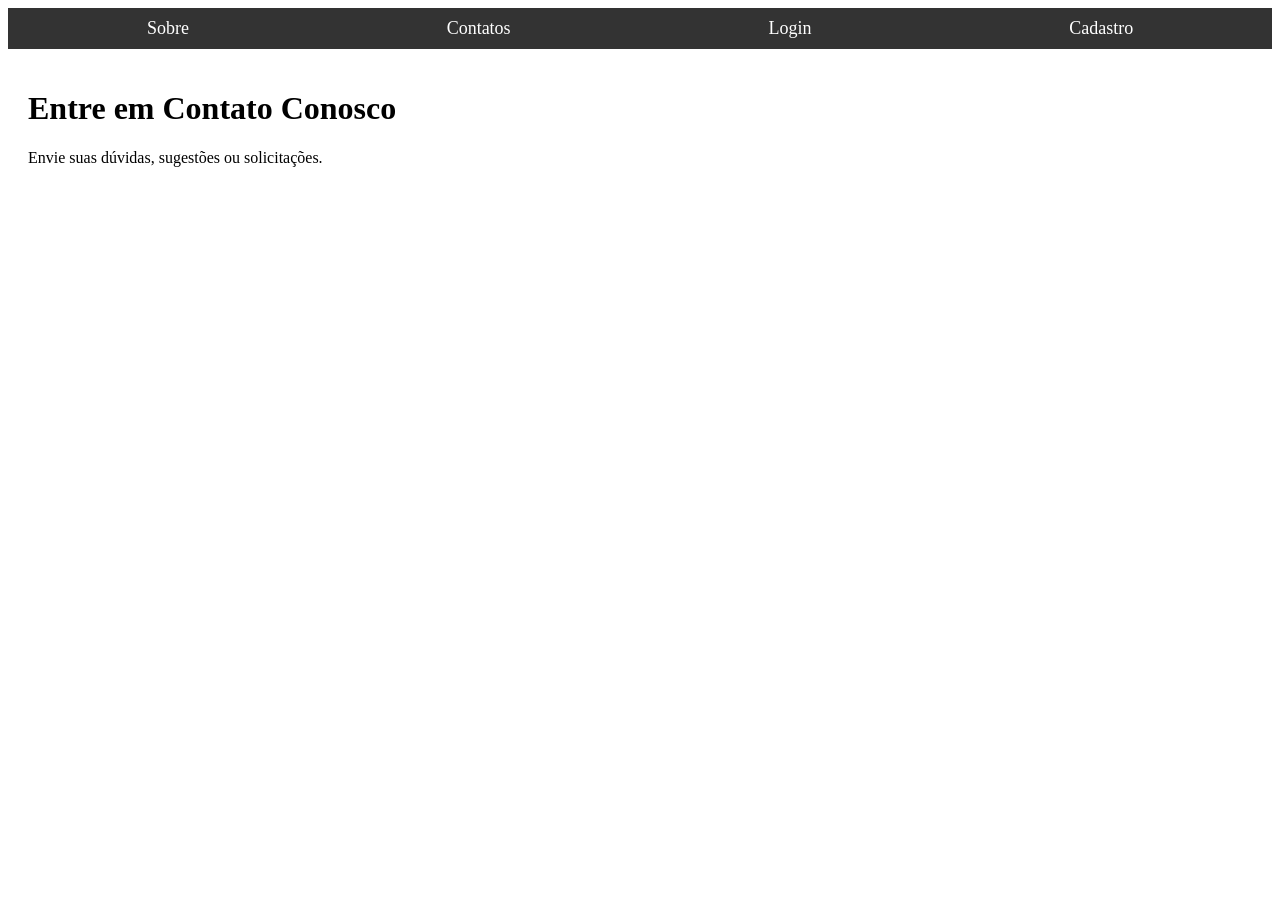
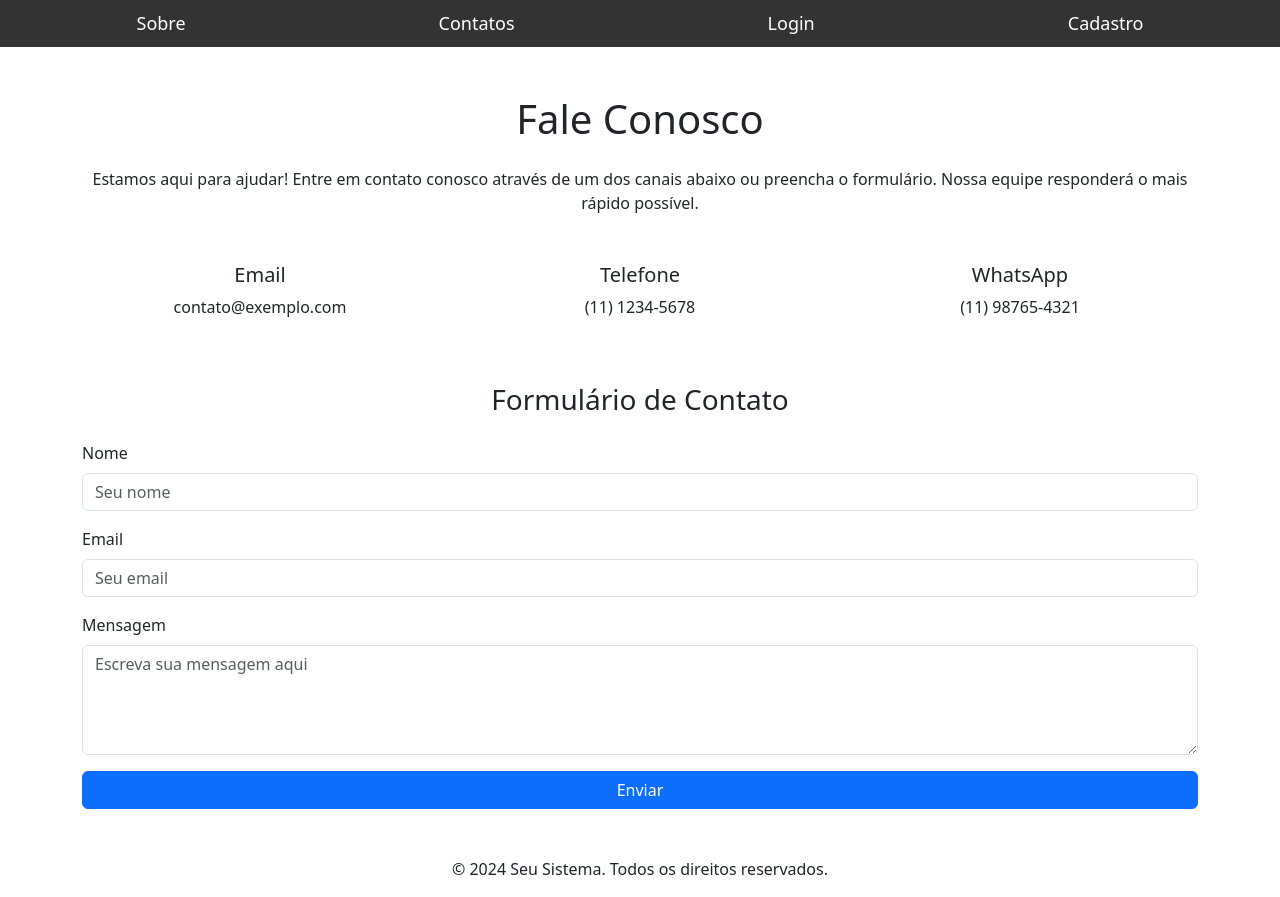
Before and after one commit to Micaeldevfs/Atividade-Final_N695_DESENVOLVIMENTO-PARA-PLATAFORMA_WEB_2024.1_B, a Flask app: page /contatos in a window 1280 px wide. Before the commit the page ends 167 px from the top, so only its background shows below. Run offline with Flask 3, Linux system fonts and the light colour scheme.

Commit message:
version 0.0.2

```diff
--- a/templates/contatos.html
+++ b/templates/contatos.html
@@ -1,18 +1,54 @@
-<!-- templates/contatos.html -->
 <!DOCTYPE html>
-<html lang="pt-BR">
+<html lang="pt-br">
 <head>
     <meta charset="UTF-8">
-    <title>Contatos</title>
     <meta name="viewport" content="width=device-width, initial-scale=1.0">
+    <title>Contato</title>
+    <link href="https://cdn.jsdelivr.net/npm/bootstrap@5.3.0-alpha1/dist/css/bootstrap.min.css" rel="stylesheet">
     <link rel="stylesheet" href="{{ url_for('static', filename='styles.css') }}">
 </head>
 <body>
     {% include 'navbar.html' %}
 
-    <div class="content">
-        <h1>Entre em Contato Conosco</h1>
-        <p>Envie suas dúvidas, sugestões ou solicitações.</p>
+    <div class="container mt-5">
+        <h1 class="text-center mb-4">Fale Conosco</h1>
+        <p class="text-center mb-5">Estamos aqui para ajudar! Entre em contato conosco através de um dos canais abaixo ou preencha o formulário. Nossa equipe responderá o mais rápido possível.</p>
+
+        <div class="row text-center mb-5">
+            <div class="col-md-4">
+                <h5>Email</h5>
+                <p>contato@exemplo.com</p>
+            </div>
+            <div class="col-md-4">
+                <h5>Telefone</h5>
+                <p>(11) 1234-5678</p>
+            </div>
+            <div class="col-md-4">
+                <h5>WhatsApp</h5>
+                <p>(11) 98765-4321</p>
+            </div>
+        </div>
+
+        <h3 class="text-center mb-4">Formulário de Contato</h3>
+        <form method="POST" action="/enviar_mensagem">
+            <div class="mb-3">
+                <label for="nome" class="form-label">Nome</label>
+                <input type="text" class="form-control" id="nome" name="nome" placeholder="Seu nome" required>
+            </div>
+            <div class="mb-3">
+                <label for="email" class="form-label">Email</label>
+                <input type="email" class="form-control" id="email" name="email" placeholder="Seu email" required>
+            </div>
+            <div class="mb-3">
+                <label for="mensagem" class="form-label">Mensagem</label>
+                <textarea class="form-control" id="mensagem" name="mensagem" rows="4" placeholder="Escreva sua mensagem aqui" required></textarea>
+            </div>
+            <button type="submit" class="btn btn-primary w-100">Enviar</button>
+        </form>
+
+        <footer class="mt-5 text-center">
+            <p>&copy; 2024 Seu Sistema. Todos os direitos reservados.</p>
+        </footer>
     </div>
 </body>
 </html>
--- a/templates/landing_page.html
+++ b/templates/landing_page.html
@@ -10,7 +10,7 @@
 <body>
     {% include 'navbar.html' %}
     <div class="container text-center">
-        <h1 class="my-5">Bem-vindo ao Sistema</h1>
+        <h1 class="my-5">Bem-vindo a o Whatsbot Unifor</h1>
         <a href="{{ url_for('login') }}" class="btn btn-primary">Login</a>
         <a href="{{ url_for('cadastro') }}" class="btn btn-secondary">Cadastrar</a>
     </div>
@@ -18,7 +18,7 @@
         <h2 class="mb-4">Transforme o Atendimento da Sua Empresa com um Chatbot de WhatsApp</h2>
         <p>Com a nossa solução de chatbot de WhatsApp, você pode automatizar o atendimento ao cliente de forma prática e eficaz. Não perca mais tempo com respostas manuais! Deixe que o chatbot responda às dúvidas de seus clientes 24/7, oferecendo uma experiência ágil e sem erros.</p>
         <p>Não importa o tamanho da sua empresa, nós oferecemos a tecnologia necessária para elevar seu atendimento ao próximo nível. Além disso, o processo é simples, seguro e completamente integrado ao WhatsApp!</p>
-        <a href="#contato" class="btn btn-success my-3">Saiba Mais</a>
+        <a href="{{ url_for('contatos') }}" class="btn btn-success my-3">Saiba Mais</a>
     </div>
 
     <div class="container">
@@ -27,7 +27,7 @@
                 <img src="{{ url_for('static', filename='images/chatbot1.png') }}" class="img-fluid" alt="Chatbot de WhatsApp">
             </div>
             <div class="col-12 col-md-6 mb-4">
-                <img src="{{ url_for('static', filename='images/chatbot2.png') }}" class="img-fluid" alt="Chatbot em ação">
+                <img src="{{ url_for('static', filename='images/imagem2.jpg') }}" class="img-fluid" alt="Chatbot em ação">
             </div>
         </div>
     </div>
--- a/templates/navbar.html
+++ b/templates/navbar.html
@@ -4,6 +4,7 @@
         <li><a href="{{ url_for('landing_page') }}">Sobre</a></li>
         <li><a href="{{ url_for('contatos') }}">Contatos</a></li>
         {% if 'user_id' in session %}
+            <li><a href="{{ url_for('dashboard') }}">Painel</a></li>
             <li><a href="{{ url_for('logout') }}">Sair</a></li>
         {% else %}
             <li><a href="{{ url_for('login') }}">Login</a></li>
```
Also changed, not shown: static/images/chatbot1.png (renamed from static/imagem1.webp), static/images/chatbot1.png.webp (deleted), static/images/chatbot2.png.jpg (deleted), static/images/imagem2.jpg (renamed from static/imagem2.jpg.jpg).
